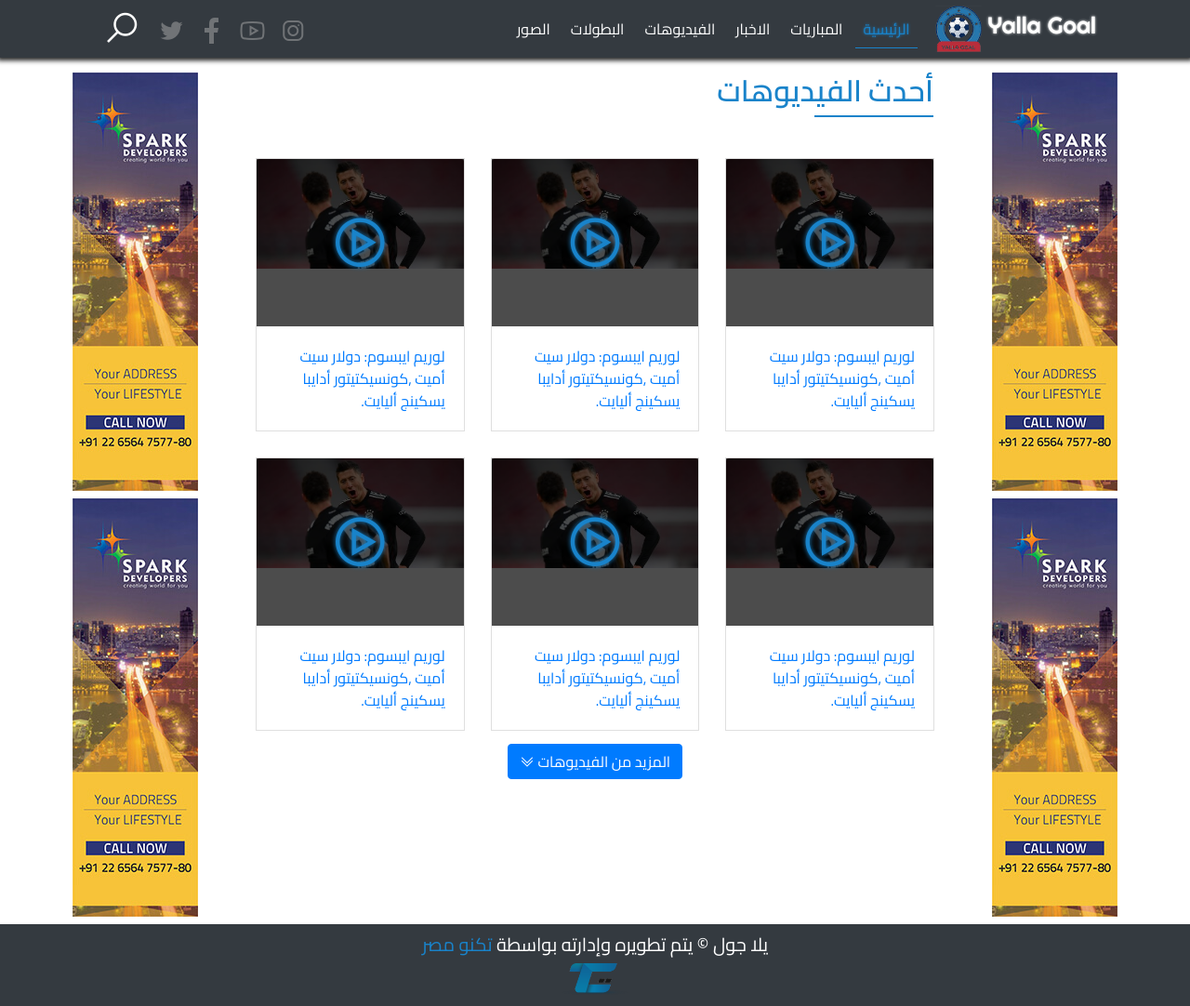
After one commit to mahmoudsiliman75/Yala-Goal, a PHP site: page /all-videos.php in a window 1280 px wide. The commit adds this page. Shown: the whole page at 93% size. Run offline with PHP 8.4, Linux system fonts and the light colour scheme.

Commit message:
finish all videos page

```diff
--- /dev/null
+++ b/all-videos.php
@@ -0,0 +1,150 @@
+<!-- START:: INCLUDING HEADER -->
+<?php include('layouts/header.php') ?>
+<!-- END:: INCLUDING HEADER -->
+
+<!-- START:: CONTENT -->
+<div class="all-videos">
+  <div class="container">
+    <div class="row">
+
+      <!-- START:: SIDE ADS -->
+      <div class="side-add col-2 p-2 mt-2">
+        <img class="img-fluid d-block mb-2" src="imgs/ad.jpg">
+        <img class="img-fluid d-block" src="imgs/ad.jpg">
+      </div>
+      <!-- END:: SIDE ADS -->
+
+      <!-- START:: NEWS CARDS -->
+      <div class="all-videos-container justify-content-center text-center col-8 p-3">
+        <h2 class="custom-title"> أحدث الفيديوهات </h2>
+        <div class="row">
+
+          <!-- START:: VIDEO CARD -->
+          <div class="p-1 col-12 col-md-4">
+            <div class="card">
+              <div class="card-video-box">
+                <div class="card-video-overlay">
+                  <a href="#"> <i class="las la-play-circle"></i> </a>
+                  </div>
+                <img src="imgs/news/news1.jpg" class="card-img-top" alt="">
+              </div>
+              <div class="card-body">
+                <p class="card-text">
+                  <a href="#"> لوريم ايبسوم: دولار سيت أميت ,كونسيكتيتور أدايبا يسكينج أليايت.  </a>
+                </p>
+              </div>
+            </div>
+          </div>
+          <!-- END:: VIDEO CARD -->
+
+          <!-- START:: VIDEO CARD -->
+          <div class="p-1 col-12 col-md-4">
+            <div class="card">
+              <div class="card-video-box">
+                <div class="card-video-overlay">
+                  <a href="#"> <i class="las la-play-circle"></i> </a>
+                  </div>
+                <img src="imgs/news/news1.jpg" class="card-img-top" alt="">
+              </div>
+              <div class="card-body">
+                <p class="card-text">
+                  <a href="#"> لوريم ايبسوم: دولار سيت أميت ,كونسيكتيتور أدايبا يسكينج أليايت.  </a>
+                </p>
+              </div>
+            </div>
+          </div>
+          <!-- END:: VIDEO CARD -->
+
+          <!-- START:: VIDEO CARD -->
+          <div class="p-1 col-12 col-md-4">
+            <div class="card">
+              <div class="card-video-box">
+                <div class="card-video-overlay">
+                  <a href="#"> <i class="las la-play-circle"></i> </a>
+                  </div>
+                <img src="imgs/news/news1.jpg" class="card-img-top" alt="">
+              </div>
+              <div class="card-body">
+                <p class="card-text">
+                  <a href="#"> لوريم ايبسوم: دولار سيت أميت ,كونسيكتيتور أدايبا يسكينج أليايت.  </a>
+                </p>
+              </div>
+            </div>
+          </div>
+          <!-- END:: VIDEO CARD -->
+
+          <!-- START:: VIDEO CARD -->
+          <div class="p-1 col-12 col-md-4">
+            <div class="card">
+              <div class="card-video-box">
+                <div class="card-video-overlay">
+                  <a href="#"> <i class="las la-play-circle"></i> </a>
+                  </div>
+                <img src="imgs/news/news1.jpg" class="card-img-top" alt="">
+              </div>
+              <div class="card-body">
+                <p class="card-text">
+                  <a href="#"> لوريم ايبسوم: دولار سيت أميت ,كونسيكتيتور أدايبا يسكينج أليايت.  </a>
+                </p>
+              </div>
+            </div>
+          </div>
+          <!-- END:: VIDEO CARD -->
+
+          <!-- START:: VIDEO CARD -->
+          <div class="p-1 col-12 col-md-4">
+            <div class="card">
+              <div class="card-video-box">
+                <div class="card-video-overlay">
+                  <a href="#"> <i class="las la-play-circle"></i> </a>
+                  </div>
+                <img src="imgs/news/news1.jpg" class="card-img-top" alt="">
+              </div>
+              <div class="card-body">
+                <p class="card-text">
+                  <a href="#"> لوريم ايبسوم: دولار سيت أميت ,كونسيكتيتور أدايبا يسكينج أليايت.  </a>
+                </p>
+              </div>
+            </div>
+          </div>
+          <!-- END:: VIDEO CARD -->
+
+          <!-- START:: VIDEO CARD -->
+          <div class="p-1 col-12 col-md-4">
+            <div class="card">
+              <div class="card-video-box">
+                <div class="card-video-overlay">
+                  <a href="#"> <i class="las la-play-circle"></i> </a>
+                  </div>
+                <img src="imgs/news/news1.jpg" class="card-img-top" alt="">
+              </div>
+              <div class="card-body">
+                <p class="card-text">
+                  <a href="#"> لوريم ايبسوم: دولار سيت أميت ,كونسيكتيتور أدايبا يسكينج أليايت.  </a>
+                </p>
+              </div>
+            </div>
+          </div>
+          <!-- END:: VIDEO CARD -->
+
+        </div>
+        <!-- START:: SHOW MORE BUTTON  -->
+        <button class="btn btn-primary"> المزيد من الفيديوهات <i class="las la-angle-double-down"></i> </button>
+        <!-- END:: SHOW MORE BUTTON  -->
+      </div>
+      <!-- END:: NEWS CARDS -->
+
+      <!-- START:: SIDE ADS -->
+      <div class="side-add col-2 p-2 mt-2" style="direction: ltr;">
+        <img class="img-fluid d-block mb-2" src="imgs/ad.jpg">
+        <img class="img-fluid d-block" src="imgs/ad.jpg">
+      </div>
+      <!-- END:: SIDE ADS -->
+    </div>
+  </div>
+</div>
+<!-- END:: CONTENT -->
+
+<!-- START:: INCLUDING FOOTER -->
+<?php include("layouts/footer.php") ?>
+<!-- END:: INCLUDING FOOTER -->
--- a/css/style.css
+++ b/css/style.css
@@ -693,6 +693,64 @@ html body::-webkit-scrollbar-thumb {
   height: 100%;
 }
 
+.all-videos .all-videos-container .card {
+  margin: 10px;
+  padding: 0;
+  border-radius: 0;
+}
+
+.all-videos .all-videos-container .card .card-video-box {
+  position: relative;
+  padding: 0;
+  max-height: 180px;
+  min-height: 180px;
+}
+
+.all-videos .all-videos-container .card .card-video-box .card-video-overlay {
+  position: absolute;
+  top: 0;
+  right: 0;
+  bottom: 0;
+  left: 0;
+  width: 100%;
+  height: 100%;
+  display: -webkit-box;
+  display: -ms-flexbox;
+  display: flex;
+  -webkit-box-pack: center;
+      -ms-flex-pack: center;
+          justify-content: center;
+  -webkit-box-align: center;
+      -ms-flex-align: center;
+          align-items: center;
+  background-color: rgba(0, 0, 0, 0.7);
+  color: #fff;
+  padding: 15px;
+  word-wrap: break-word;
+}
+
+.all-videos .all-videos-container .card .card-video-box .card-video-overlay a i {
+  color: #1983ca;
+  font-size: 70px;
+  -webkit-text-shadow: 0 0 5px #1983ca;
+  -moz-text-shadow: 0 0 5px #1983ca;
+  -o-text-shadow: 0 0 5px #1983ca;
+  text-shadow: 0 0 5px #1983ca;
+}
+
+.all-videos .all-videos-container .card .card-body .card-text {
+  text-align: start;
+}
+
+.all-videos .all-videos-container .card .card-body .card-text a:hover {
+  text-decoration: none;
+}
+
+.all-videos .all-videos-container img {
+  width: 100%;
+  height: 100%;
+}
+
 .news .news-container .card {
   border-radius: 0;
   padding: 0;
--- a/css/style.scss
+++ b/css/style.scss
@@ -608,6 +608,61 @@ html {
 }
 // END:: VIDEOS PAGE STYLES
 
+// START:: ALL VIDEOS PAGE STYLES
+.all-videos {
+  .all-videos-container {
+    .card {
+      margin: 10px;
+      padding: 0;
+      border-radius: 0;
+      .card-video-box {
+        position: relative;
+        padding: 0;
+        max-height: 180px;
+        min-height: 180px;
+        .card-video-overlay {
+          position: absolute;
+          top: 0;
+          right: 0;
+          bottom: 0;
+          left: 0;
+          width: 100%;
+          height: 100%;
+          display: flex;
+          justify-content: center;
+          align-items: center;
+          background-color: rgba(0, 0, 0, 0.7);
+          color: #fff;
+          padding: 15px;
+          word-wrap: break-word;
+          a {
+            i {
+              color: $mainColor;
+              font-size: 70px;
+              @include textShadow(0, 0, 5px, $mainColor)
+            }
+          }
+        }
+      }
+      .card-body {
+        .card-text {
+          text-align: start;
+          a {
+            &:hover {
+              text-decoration: none;
+            }
+          }
+        }
+      }
+    }
+    img {
+      width: 100%;
+      height: 100%;
+    }
+  }
+}
+// END:: ALL VIDEOS PAGE STYLES
+
 // START:: NEWS PAGE STYLES
 .news {
   .news-container {
--- a/layouts/header.php
+++ b/layouts/header.php
@@ -68,7 +68,7 @@
           <a class="nav-link" href="news.php">الاخبار</a>
         </li>
         <li class="nav-item">
-          <a class="nav-link" href="videos.php">الفيديوهات</a>
+          <a class="nav-link" href="all-videos.php">الفيديوهات</a>
         </li>
         <li class="nav-item">
           <a class="nav-link" href="#" id="navbarDropdown" role="button" data-toggle="dropdown" aria-haspopup="true" aria-expanded="false">
```
Also changed, not shown: 1 other file.
